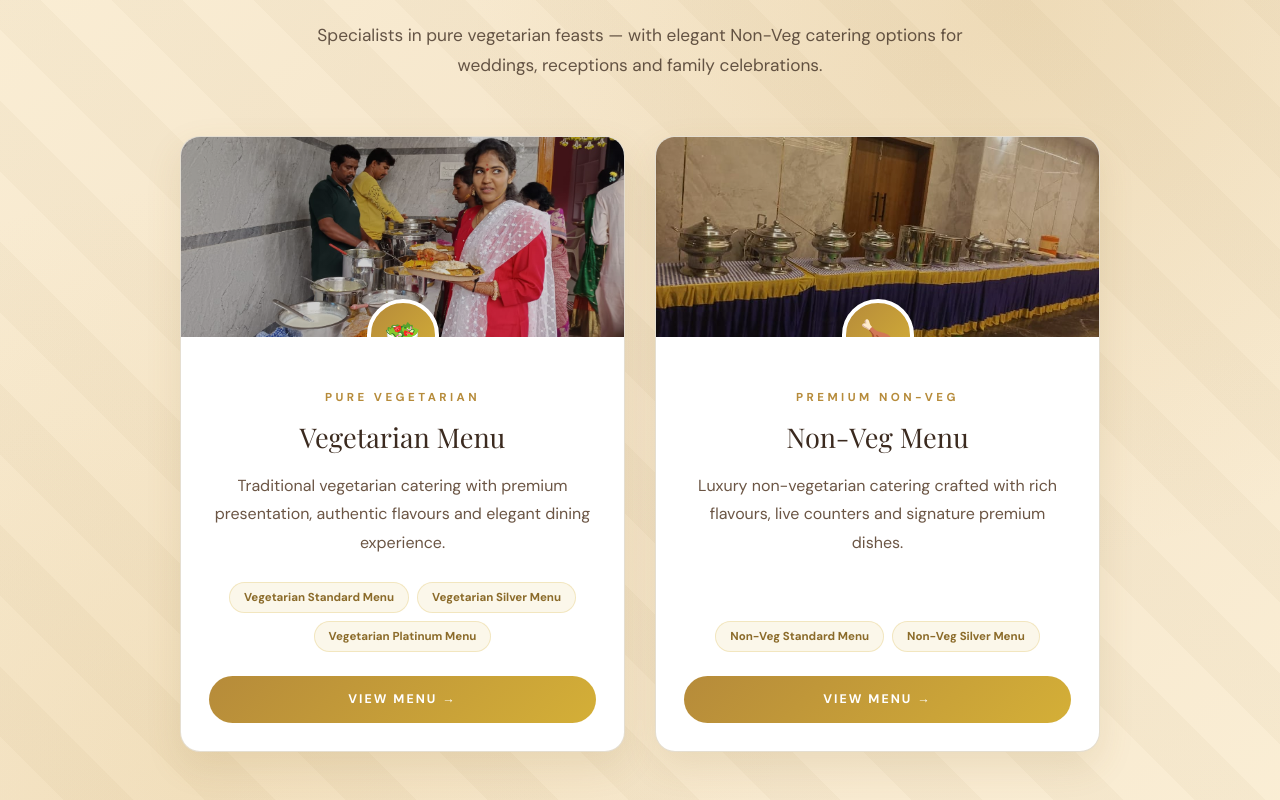
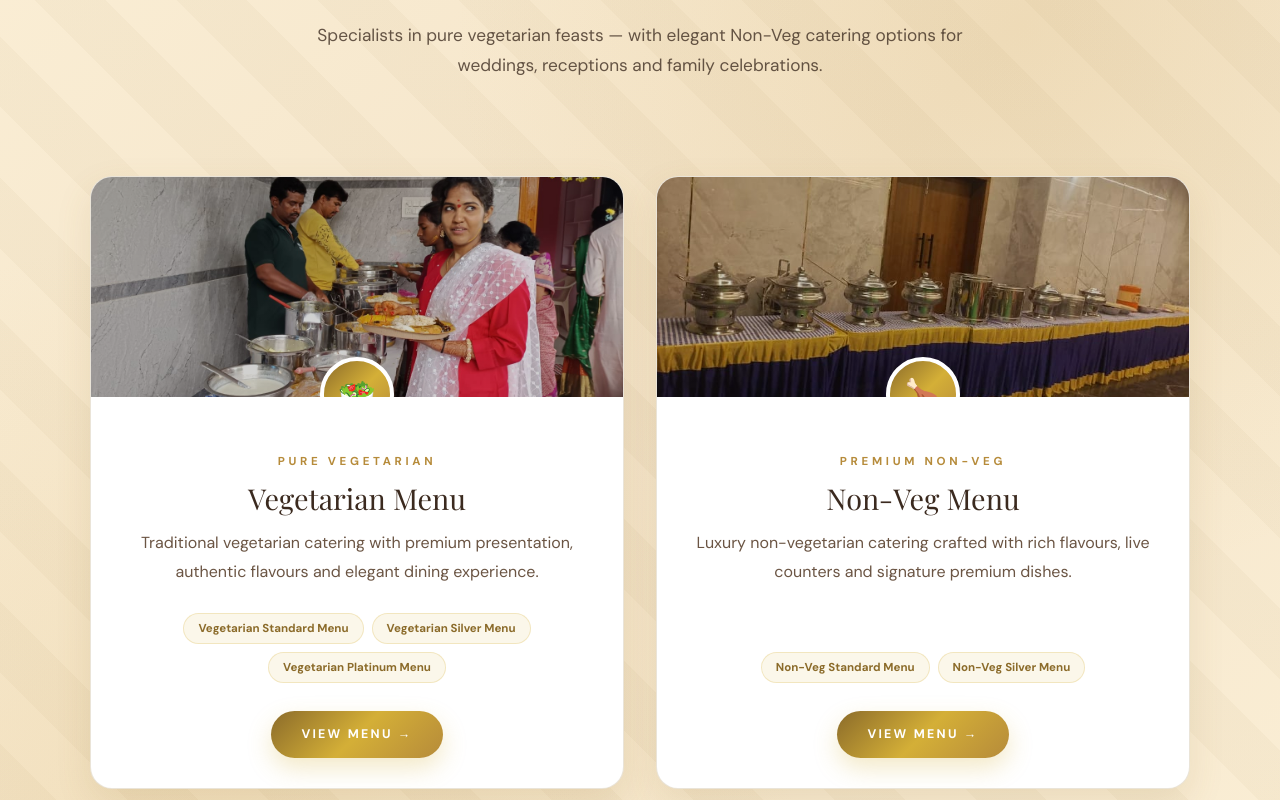
Before and after one commit to AadhyaCaterers/aadhya-caterers, a React (Create React App) app: page / in a window 1280 px wide. Shown: the part 4200-5000 px from the top of the page. Built offline with nearby package versions, Linux system fonts and the light colour scheme; the HTML template or start-up script is replaced by a standard one; a web font is replaced by a local one.

Commit message:
fixed nonveg route

```diff
--- a/src/components/MenuChoiceCards.jsx
+++ b/src/components/MenuChoiceCards.jsx
@@ -11,40 +11,48 @@ const MENU_OPTIONS = [
   {
     key: 'veg',
     to: '/veg-menu',
+
     label: 'Vegetarian Menu',
+
     tagline: 'Pure Vegetarian',
+
     description:
       'Traditional vegetarian catering with premium presentation, authentic flavours and elegant dining experience.',
+
     image: '/img6.jpg',
+
     icon: '🥗',
+
     plans: VEG_PLANS,
 
     accent: {
       from: '#8B6B2A',
       mid: '#D4AF37',
       to: '#B68B3A',
-      tint: 'rgba(212,175,55,0.10)',
-      ring: 'rgba(212,175,55,0.28)',
     },
   },
 
   {
     key: 'nonveg',
-    to: '/non-veg-menu',
+    to: '/nonveg-menu',
+
     label: 'Non-Veg Menu',
+
     tagline: 'Premium Non-Veg',
+
     description:
       'Luxury non-vegetarian catering crafted with rich flavours, live counters and signature premium dishes.',
+
     image: '/img5.jpg',
+
     icon: '🍗',
+
     plans: NONVEG_PLANS,
 
     accent: {
       from: '#8B6B2A',
       mid: '#D4AF37',
       to: '#B68B3A',
-      tint: 'rgba(212,175,55,0.10)',
-      ring: 'rgba(212,175,55,0.28)',
     },
   },
 ];
@@ -54,49 +62,57 @@ const Card = ({ option, index }) => {
 
   return (
     <motion.div
-      initial={{ opacity: 0, y: 30 }}
-      whileInView={{ opacity: 1, y: 0 }}
-      viewport={{ once: true, margin: '-60px' }}
+      initial={{
+        opacity: 0,
+        y: 30,
+      }}
+      whileInView={{
+        opacity: 1,
+        y: 0,
+      }}
+      viewport={{
+        once: true,
+      }}
       transition={{
-        duration: 0.55,
+        duration: 0.5,
         delay: index * 0.12,
-        ease: 'easeOut',
       }}
-      style={{ height: '100%' }}
+      style={{
+        height: '100%',
+      }}
     >
       <Link
         to={option.to}
         style={{
           display: 'flex',
           flexDirection: 'column',
+
           height: '100%',
+
           textDecoration: 'none',
-          background: '#FFFFFF',
-          border: '1.5px solid rgba(139,107,42,0.22)',
-          borderRadius: 20,
+
+          background: '#ffffff',
+
+          borderRadius: 22,
+
           overflow: 'hidden',
-          boxShadow: '0 14px 36px rgba(139,107,42,0.12)',
-          transition:
-            'transform 0.4s cubic-bezier(0.2,0.7,0.3,1), box-shadow 0.4s',
-        }}
-        onMouseEnter={(e) => {
-          e.currentTarget.style.transform =
-            'translateY(-8px)';
-          e.currentTarget.style.boxShadow =
-            '0 26px 54px rgba(139,107,42,0.22)';
-        }}
-        onMouseLeave={(e) => {
-          e.currentTarget.style.transform =
-            'translateY(0)';
-          e.currentTarget.style.boxShadow =
-            '0 14px 36px rgba(139,107,42,0.12)';
+
+          border:
+            '1px solid rgba(139,107,42,0.18)',
+
+          boxShadow:
+            '0 14px 36px rgba(139,107,42,0.12)',
+
+          transition: 'all .35s ease',
         }}
       >
         {/* IMAGE */}
         <div
           style={{
             position: 'relative',
-            height: 200,
+
+            height: 220,
+
             overflow: 'hidden',
           }}
         >
@@ -106,14 +122,19 @@ const Card = ({ option, index }) => {
             style={{
               width: '100%',
               height: '100%',
+
               objectFit: 'cover',
+
+              display: 'block',
             }}
           />
 
+          {/* OVERLAY */}
           <div
             style={{
               position: 'absolute',
               inset: 0,
+
               background:
                 'linear-gradient(rgba(0,0,0,0.18), rgba(0,0,0,0.18))',
             }}
@@ -123,17 +144,19 @@ const Card = ({ option, index }) => {
           <div
             style={{
               position: 'absolute',
+
               left: '50%',
               bottom: -34,
+
               transform: 'translateX(-50%)',
 
-              width: 72,
-              height: 72,
+              width: 74,
+              height: 74,
 
               borderRadius: '50%',
 
               background:
-                'linear-gradient(135deg,#B68B3A,#D4AF37)',
+                `linear-gradient(135deg, ${a.from}, ${a.mid}, ${a.to})`,
 
               border: '4px solid #fff',
 
@@ -141,7 +164,10 @@ const Card = ({ option, index }) => {
               alignItems: 'center',
               justifyContent: 'center',
 
-              fontSize: '1.8rem',
+              fontSize: '1.9rem',
+
+              boxShadow:
+                '0 10px 24px rgba(0,0,0,0.16)',
             }}
           >
             {option.icon}
@@ -151,60 +177,80 @@ const Card = ({ option, index }) => {
         {/* CONTENT */}
         <div
           style={{
-            padding: '52px 28px 28px',
-            textAlign: 'center',
-            flex: 1,
+            padding: '56px 28px 30px',
+
             display: 'flex',
             flexDirection: 'column',
+
+            flex: 1,
+
+            textAlign: 'center',
           }}
         >
+          {/* TAGLINE */}
           <p
             style={{
               color: '#B68B3A',
+
               fontSize: '0.72rem',
-              letterSpacing: '0.3em',
+
+              letterSpacing: '0.32em',
+
               textTransform: 'uppercase',
+
               fontWeight: 700,
+
               marginBottom: 10,
             }}
           >
             {option.tagline}
           </p>
 
+          {/* TITLE */}
           <h3
             style={{
               fontFamily:
                 '"Playfair Display", serif',
 
+              fontSize: '1.8rem',
+
               color: '#3B2A1F',
 
-              fontSize: '1.7rem',
+              marginBottom: 14,
 
-              marginBottom: 14,
+              lineHeight: 1.2,
             }}
           >
             {option.label}
           </h3>
 
+          {/* DESCRIPTION */}
           <p
             style={{
               color: '#6B5544',
+
               lineHeight: 1.8,
-              marginBottom: 24,
+
+              marginBottom: 26,
+
               flex: 1,
             }}
           >
             {option.description}
           </p>
 
-          {/* PLANS */}
+          {/* PLAN TAGS */}
           <div
             style={{
               display: 'flex',
+
+              justifyContent: 'center',
+
               gap: 8,
-              justifyContent: 'center',
+
               flexWrap: 'wrap',
-              marginBottom: 24,
+
+              marginBottom: 28,
             }}
           >
             {option.plans.map((p) => (
@@ -212,6 +258,7 @@ const Card = ({ option, index }) => {
                 key={p.id}
                 style={{
                   padding: '6px 14px',
+
                   borderRadius: 999,
 
                   background:
@@ -223,6 +270,7 @@ const Card = ({ option, index }) => {
                   color: '#8B6B2A',
 
                   fontSize: '0.72rem',
+
                   fontWeight: 700,
                 }}
               >
@@ -235,23 +283,31 @@ const Card = ({ option, index }) => {
           <span
             style={{
               display: 'inline-flex',
+
+              alignItems: 'center',
               justifyContent: 'center',
-              alignItems: 'center',
 
-              padding: '14px 28px',
+              alignSelf: 'center',
+
+              padding: '14px 30px',
 
               borderRadius: 999,
 
               background:
-                'linear-gradient(135deg,#B68B3A,#D4AF37)',
+                `linear-gradient(135deg, ${a.from}, ${a.mid}, ${a.to})`,
 
               color: '#fff',
 
               fontSize: '0.78rem',
+
               fontWeight: 700,
 
-              letterSpacing: '0.16em',
+              letterSpacing: '0.18em',
+
               textTransform: 'uppercase',
+
+              boxShadow:
+                '0 10px 24px rgba(212,175,55,0.28)',
             }}
           >
             View Menu →
@@ -264,26 +320,33 @@ const Card = ({ option, index }) => {
 
 export default function MenuChoiceCards() {
   return (
+    <section
+      style={{
+        padding: '40px 20px',
+      }}
+    >
       <div
         style={{
           display: 'grid',
 
           gridTemplateColumns:
-          'repeat(auto-fit, minmax(280px, 1fr))',
+            'repeat(auto-fit, minmax(300px, 1fr))',
 
-        gap: 30,
+          gap: 32,
 
-        maxWidth: 920,
+          maxWidth: 1100,
+
           margin: '0 auto',
         }}
       >
-      {MENU_OPTIONS.map((option, i) => (
+        {MENU_OPTIONS.map((option, index) => (
           <Card
             key={option.key}
             option={option}
-          index={i}
+            index={index}
           />
         ))}
       </div>
+    </section>
   );
 }
```
Lines whose indentation alone changed are shown as unchanged.
